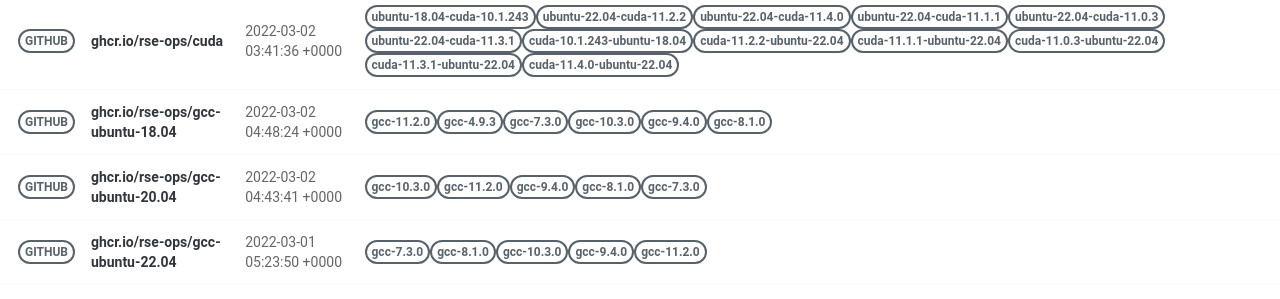
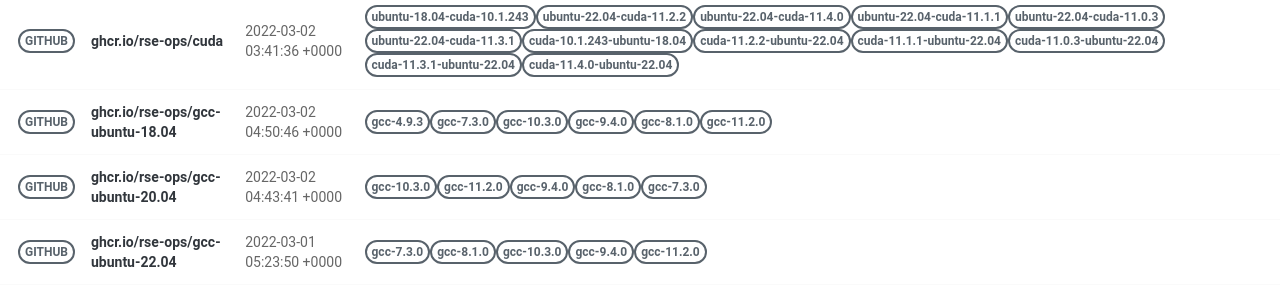
Before and after one commit to rse-ops/docker-images, a Jekyll site: the page built from pages/index.md, in a window 1280 px wide. Shown: the part 502-801 px from the top of the page. Built offline with Jekyll 4.4.1, drawn with Linux system fonts in a browser that asks for light colours; nearby versions of some CDN libraries.

Commit message:
Automated push to update library 2022-03-02

```diff
--- a/_library/ghcr.io-rse-ops-gcc-ubuntu-18.04.md
+++ b/_library/ghcr.io-rse-ops-gcc-ubuntu-18.04.md
@@ -1,14 +1,11 @@
 ---
 layout: container
 name: ghcr.io/rse-ops/gcc-ubuntu-18.04
-updated_at: 2022-03-02 04:48:24.236937
+updated_at: 2022-03-02 04:50:46.267884
 
 
 container_url: https://github.com/orgs/rse-ops/packages/container/package/gcc-ubuntu-18.04
 versions:
- - tag: gcc-11.2.0
-   dockerfile: https://github.com/rse-ops/docker-images/blob/main/ubuntu/gcc/Dockerfile
-   manifest: https://crane.ggcr.dev/manifest/ghcr.io/rse-ops/gcc-ubuntu-18.04:gcc-11.2.0
  - tag: gcc-4.9.3
    dockerfile: https://github.com/rse-ops/docker-images/blob/main/ubuntu/gcc/Dockerfile
    manifest: https://crane.ggcr.dev/manifest/ghcr.io/rse-ops/gcc-ubuntu-18.04:gcc-4.9.3
```
Also changed, not shown: other parts of _library/ghcr.io-rse-ops-gcc-ubuntu-18.04.md (+3 -0 lines).
